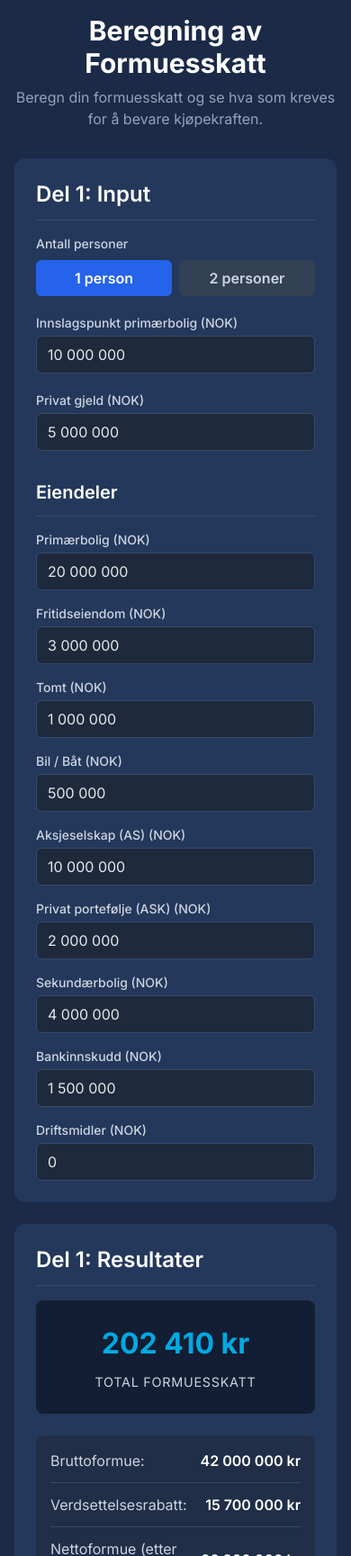
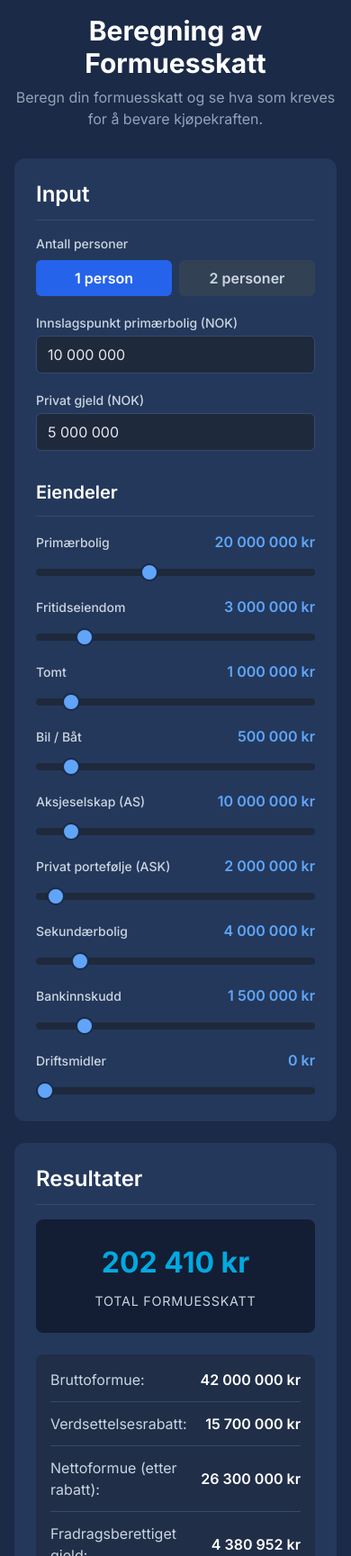
Before and after one commit to Edbro78/Formuesskatt.github.io, a plain HTML site: page index.html in a window 390 px wide. Shown: the top 1729 px of the page at 90% size. Drawn offline with nearby package versions, Linux system fonts and the light colour scheme.

Commit message:
Update index.html

```diff
--- a/index.html
+++ b/index.html
@@ -75,6 +75,36 @@
             color: #475569; /* slate-600 */
         }
 
+        /* --- Slider Styles --- */
+        input[type="range"] {
+            -webkit-appearance: none;
+            appearance: none;
+            width: 100%;
+            height: 8px;
+            background: #1e293b; /* slate-800 */
+            border-radius: 5px;
+            outline: none;
+            transition: background 0.3s, opacity 0.2s;
+        }
+        input[type="range"]::-webkit-slider-thumb {
+            -webkit-appearance: none;
+            appearance: none;
+            width: 20px;
+            height: 20px;
+            background: var(--accent-blue-light);
+            cursor: pointer;
+            border-radius: 50%;
+            border: 2px solid var(--dark-blue);
+        }
+        input[type="range"]::-moz-range-thumb {
+            width: 20px;
+            height: 20px;
+            background: var(--accent-blue-light);
+            cursor: pointer;
+            border-radius: 50%;
+            border: 2px solid var(--dark-blue);
+        }
+
         /* Page 2 Table Styles */
         .rate-table-container {
             background-color: var(--card-bg);
@@ -136,7 +166,7 @@
                     <!-- Column 1: Input -->
                     <div class="lg:col-span-1 space-y-6">
                         <div class="bg-[var(--card-bg)] p-6 rounded-xl h-full">
-                            <h2 class="text-2xl font-semibold text-white border-b border-[var(--border-color)] pb-3 mb-4">Del 1: Input</h2>
+                            <h2 class="text-2xl font-semibold text-white border-b border-[var(--border-color)] pb-3 mb-4">Input</h2>
                             <div class="space-y-5">
                                <div>
                                    <label class="block text-sm font-medium text-slate-300 mb-2">Antall personer</label>
@@ -162,7 +192,7 @@
                     <!-- Column 2: Results & Navigation -->
                     <div class="lg:col-span-1 space-y-6">
                          <div class="bg-[var(--card-bg)] p-6 rounded-xl h-full flex flex-col">
-                            <h2 class="text-2xl font-semibold text-white border-b border-[var(--border-color)] pb-3 mb-4">Del 1: Resultater</h2>
+                            <h2 class="text-2xl font-semibold text-white border-b border-[var(--border-color)] pb-3 mb-4">Resultater</h2>
                             <div class="text-center bg-slate-900/80 p-6 rounded-lg mb-6">
                                 <div id="total-wealth-tax" class="output-value">0 kr</div>
                                 <div class="output-label mt-2">Total Formuesskatt</div>
@@ -191,14 +221,10 @@
 
     <!-- =========== PAGE 2: PURCHASING POWER CALCULATOR =========== -->
     <div id="page2" class="page">
-        <div class="dashboard-container min-h-screen flex flex-col items-center justify-center p-4 lg:p-8">
-            <div class="w-full max-w-5xl mx-auto">
-                 <header class="flex justify-between items-center mb-8">
-                     <button id="goToPage1Btn" class="text-sm bg-slate-700 hover:bg-slate-600 text-slate-400 hover:text-slate-200 font-medium py-1 px-3 rounded-md transition-colors">
-                        ← Tilbake til kalkulator
-                    </button>
-                    <h1 class="text-2xl md:text-3xl font-bold text-white text-center">Hvilken bankrente må du ha for å gå i null etter skatt?</h1>
-                    <div class="w-40 invisible"></div> <!-- Spacer, made invisible but takes up space -->
+        <div class="dashboard-container min-h-screen flex flex-col items-center p-4 py-8 lg:py-12">
+            <div class="w-full max-w-5xl mx-auto flex-grow">
+                 <header class="text-center mb-8">
+                    <h1 class="text-2xl md:text-3xl font-bold text-white">Hvilken bankrente må du ha for å gå i null etter skatt?</h1>
                 </header>
 
                 <div class="mb-6 w-48">
@@ -213,6 +239,12 @@
                     <!-- AS Table -->
                     <div id="as-table" class="rate-table-container rate-table-as"></div>
                 </div>
+            </div>
+            <!-- Button moved to bottom, part of the flow -->
+            <div class="w-full max-w-5xl mx-auto mt-8 flex justify-end">
+                 <button id="goToPage1Btn" class="text-sm bg-slate-700 hover:bg-slate-600 text-slate-400 hover:text-slate-200 font-medium py-1 px-3 rounded-md transition-colors">
+                    ← tilbake til Formuesskatt
+                </button>
             </div>
         </div>
     </div>
@@ -240,15 +272,15 @@
         // --- APPLICATION SETUP ---
         const WealthTaxApp = {
             assetsConfig: [
-                { id: 'primary-residence', label: 'Primærbolig', value: 20000000 },
-                { id: 'holiday-home', label: 'Fritidseiendom', value: 3000000 },
-                { id: 'land-plot', label: 'Tomt', value: 1000000 },
-                { id: 'car-boat', label: 'Bil / Båt', value: 500000 },
-                { id: 'limited-company', label: 'Aksjeselskap (AS)', value: 10000000 },
-                { id: 'private-portfolio', label: 'Privat portefølje (ASK)', value: 2000000 },
-                { id: 'secondary-residence', label: 'Sekundærbolig', value: 4000000 },
-                { id: 'bank-deposits', label: 'Bankinnskudd', value: 1500000 },
-                { id: 'operating-assets', label: 'Driftsmidler', value: 0 },
+                { id: 'primary-residence', label: 'Primærbolig', value: 20000000, min: 0, max: 50000000, step: 100000 },
+                { id: 'holiday-home', label: 'Fritidseiendom', value: 3000000, min: 0, max: 20000000, step: 50000 },
+                { id: 'land-plot', label: 'Tomt', value: 1000000, min: 0, max: 10000000, step: 50000 },
+                { id: 'car-boat', label: 'Bil / Båt', value: 500000, min: 0, max: 5000000, step: 10000 },
+                { id: 'limited-company', label: 'Aksjeselskap (AS)', value: 10000000, min: 0, max: 100000000, step: 100000 },
+                { id: 'private-portfolio', label: 'Privat portefølje (ASK)', value: 2000000, min: 0, max: 50000000, step: 100000 },
+                { id: 'secondary-residence', label: 'Sekundærbolig', value: 4000000, min: 0, max: 30000000, step: 100000 },
+                { id: 'bank-deposits', label: 'Bankinnskudd', value: 1500000, min: 0, max: 10000000, step: 50000 },
+                { id: 'operating-assets', label: 'Driftsmidler', value: 0, min: 0, max: 20000000, step: 50000 },
             ],
             discounts: {
                 'primary-residence': { under_threshold: 0.75, over_threshold: 0.30 },
@@ -265,21 +297,39 @@
 
             createAssetInputs: function() {
                 const container = document.getElementById('assets-container');
+                container.innerHTML = ''; // Clear existing content
                 this.assetsConfig.forEach(asset => {
-                    container.innerHTML += `<div><label for="${asset.id}" class="block text-sm font-medium text-slate-300">${asset.label} (NOK)</label><input type="text" id="${asset.id}" class="asset-input mt-1" value="${this.formatNumber(asset.value)}" placeholder="0"></div>`;
+                    const div = document.createElement('div');
+                    div.className = 'asset-slider-group';
+                    div.innerHTML = `
+                        <div class="flex justify-between items-baseline mb-2">
+                            <label for="${asset.id}" class="text-sm font-medium text-slate-300">${asset.label}</label>
+                            <span id="${asset.id}-value" class="text-base font-semibold text-[var(--accent-blue-light)]">${this.formatCurrency(asset.value)}</span>
+                        </div>
+                        <input type="range" id="${asset.id}" min="${asset.min}" max="${asset.max}" step="${asset.step}" value="${asset.value}">
+                    `;
+                    container.appendChild(div);
                 });
             },
 
             attachEventListeners: function() {
                 document.getElementById('page1').addEventListener('input', (e) => {
-                    if (e.target.matches('.asset-input, #private-debt, #primary-residence-threshold')) {
+                    if (e.target.type === 'range') {
+                        const valueSpan = document.getElementById(`${e.target.id}-value`);
+                        if (valueSpan) {
+                            valueSpan.textContent = this.formatCurrency(parseFloat(e.target.value));
+                        }
+                        this.calculateAll();
+                    } else if (e.target.matches('.asset-input, #private-debt, #primary-residence-threshold')) {
                         this.formatAndRecalculate(e.target);
                     }
                 });
+
                 document.getElementById('inflation-rate').addEventListener('input', (e) => {
                     this.formatAndRecalculate(e.target);
-                    this.updatePage2(); // Update page 2 if inflation changes there
+                    this.updatePage2();
                 });
+
                 document.getElementById('person-count').addEventListener('click', (e) => {
                     if (e.target.matches('.person-btn')) {
                         this.state.personCount = parseInt(e.target.dataset.value, 10);
@@ -393,7 +443,14 @@
 
             getValues: function() {
                 const values = { assets: {} };
-                this.assetsConfig.forEach(asset => values.assets[asset.id] = this.parseNumber(document.getElementById(asset.id).value));
+                // Get values from sliders
+                this.assetsConfig.forEach(asset => {
+                    const slider = document.getElementById(asset.id);
+                    if (slider) {
+                        values.assets[asset.id] = parseFloat(slider.value);
+                    }
+                });
+                // Get values from text inputs
                 values.privateDebt = this.parseNumber(document.getElementById('private-debt').value);
                 values.primaryResidenceThreshold = this.parseNumber(document.getElementById('primary-residence-threshold').value);
                 values.inflationRate = this.parseNumber(document.getElementById('inflation-rate').value, true);
```
